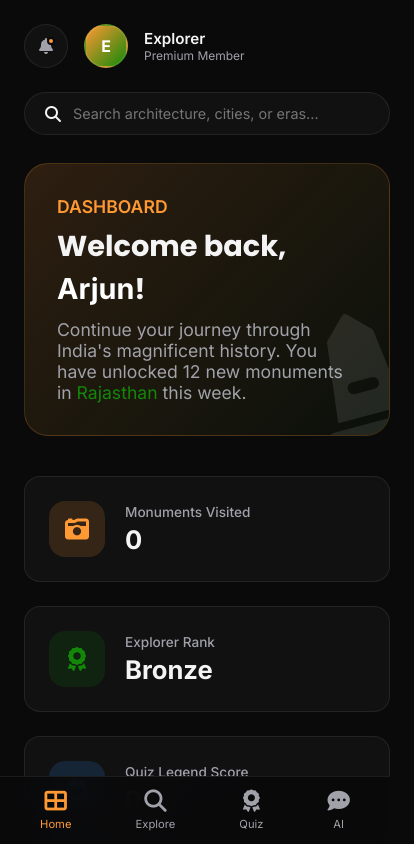
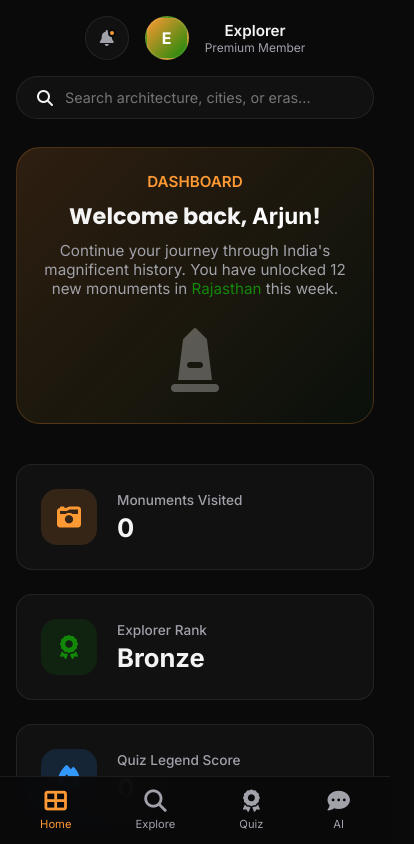
Before and after one commit to KAditya2006/MonuMentor, a website: page frontend/dashboard.html in a window 390 px wide. Shown: the top 844 px of the page, 414 px wide, since content can reach past the window. Drawn offline with nearby package versions, Linux system fonts and the light colour scheme; no server answers; sample sign-in values are in the browser's storage.

Commit message:
Updated dashboard

```diff
--- a/frontend/dashboard.html
+++ b/frontend/dashboard.html
@@ -47,6 +47,9 @@
         .dashboard-container {
             display: flex;
             min-height: 100vh;
+            position: relative;
+            overflow-x: hidden;
+            width: 100%;
         }
 
         /* Sidebar Styling */
@@ -222,6 +225,8 @@
             display: flex;
             align-items: center;
             justify-content: space-between;
+            min-width: 0;
+            width: 100%;
         }
 
         .welcome-text h1 {
@@ -392,26 +397,51 @@
             .main-wrapper {
                 margin-left: 0;
                 padding: 1.5rem;
+                width: 100%;
             }
             .search-box {
-                width: 250px;
+                width: 100%;
+                max-width: 400px;
             }
         }
 
         @media (max-width: 768px) {
             .top-navbar {
                 flex-direction: column-reverse;
-                gap: 1.5rem;
-                align-items: stretch;
+                gap: 1rem;
+                align-items: center;
+                text-align: center;
+            }
+            .user-profile {
+                width: 100%;
+                justify-content: center;
             }
             .search-box {
                 width: 100%;
+                max-width: none;
             }
             .welcome-hero {
                 padding: 2rem;
+                flex-direction: column;
+                text-align: center;
+                align-items: center;
+                gap: 1.5rem;
             }
             .welcome-text h1 {
-                font-size: 1.8rem;
+                font-size: 1.6rem;
+                word-wrap: break-word;
+            }
+            .welcome-text p {
+                font-size: 0.95rem;
+                margin: 0 auto;
+            }
+            .hero-graphics {
+                position: relative;
+                font-size: 4rem;
+                right: 0;
+                bottom: 0;
+                transform: none;
+                opacity: 0.3;
             }
             .dashboard-container {
                 padding-bottom: 80px; /* Space for bottom nav */
@@ -445,6 +475,18 @@
                 color: var(--primary-saffron);
             }
             .bottom-nav i {
+                font-size: 1.4rem;
+            }
+        }
+
+        @media (max-width: 480px) {
+            .main-wrapper {
+                padding: 1rem;
+            }
+            .welcome-hero {
+                padding: 1.5rem;
+            }
+            .welcome-text h1 {
                 font-size: 1.4rem;
             }
         }
```
